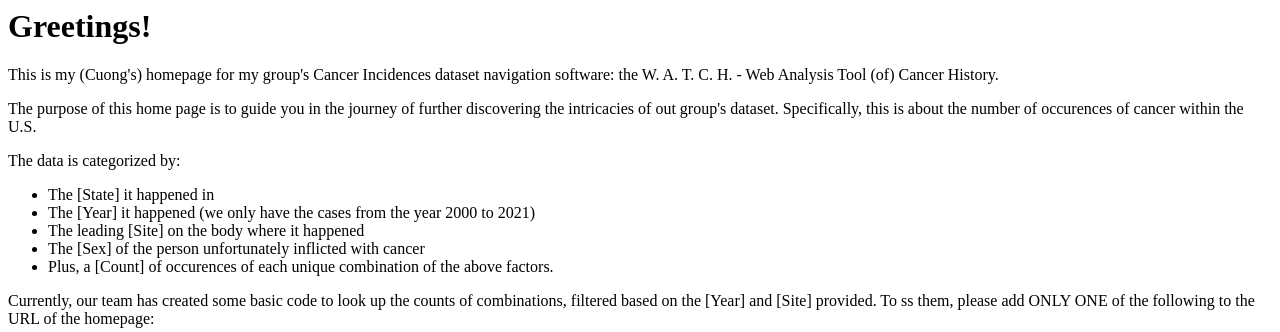
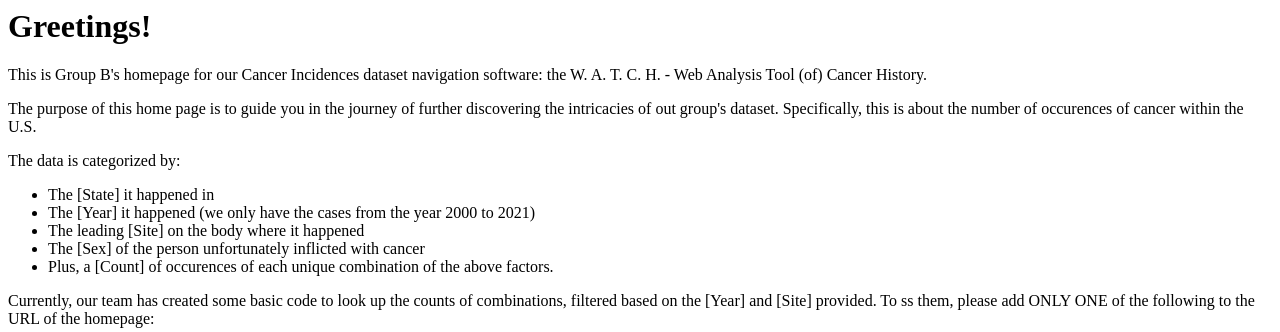
Before and after one commit to CS257-F23/team-project-b, a Flask app: template templates/home_page.html in a window 1280 px wide. Shown: the top 332 px of the page. Run offline with Flask 3, Linux system fonts and the light colour scheme; the template is opened without the code that fills it, so the values that code supplies are empty.

Commit message:
Adapt the homepage for group use.

```diff
--- a/templates/home_page.html
+++ b/templates/home_page.html
@@ -4,7 +4,7 @@
     </head>
     <body>
         <h1>Greetings!</h1>
-        <p>This is my (Cuong's) homepage for my group's Cancer Incidences dataset navigation software: the W. A. T. C. H. - Web Analysis Tool (of) Cancer History.</p>
+        <p>This is Group B's homepage for our Cancer Incidences dataset navigation software: the W. A. T. C. H. - Web Analysis Tool (of) Cancer History.</p>
         <p>The purpose of this home page is to guide you in the journey of further discovering the intricacies of out group's dataset. Specifically, this  is about the number of occurences of cancer within the U.S.</p>
         <p>The data is categorized by:
             <ul>
```
Also changed, not shown: Tests/test_flask_template_app.py (+1 -1 lines).
